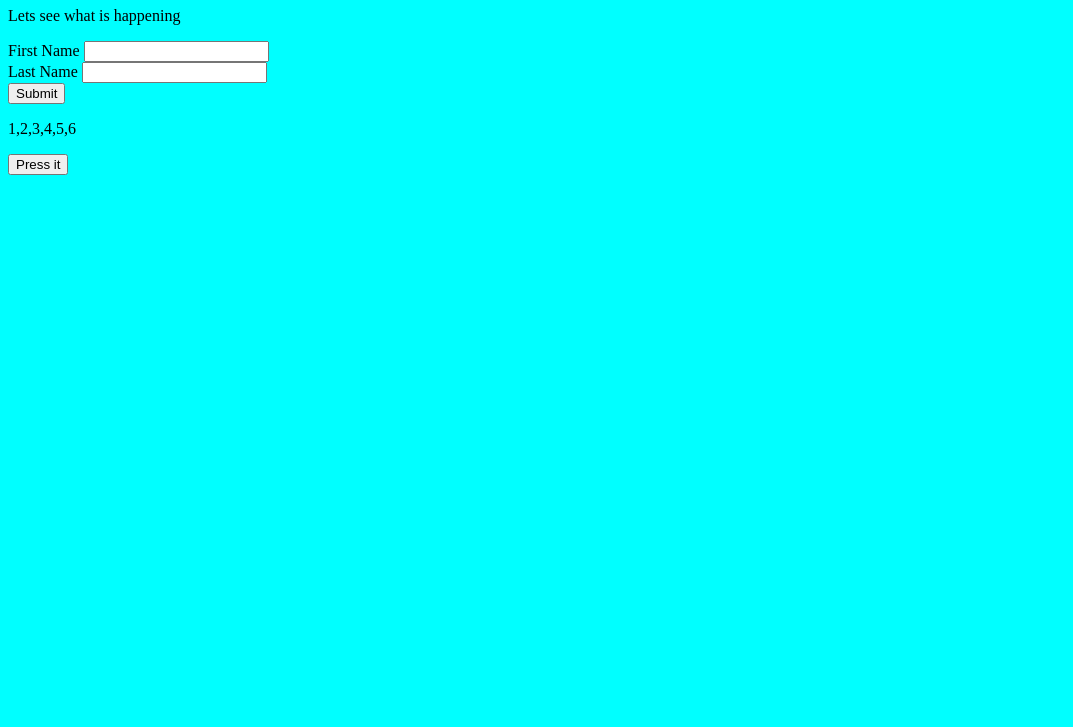
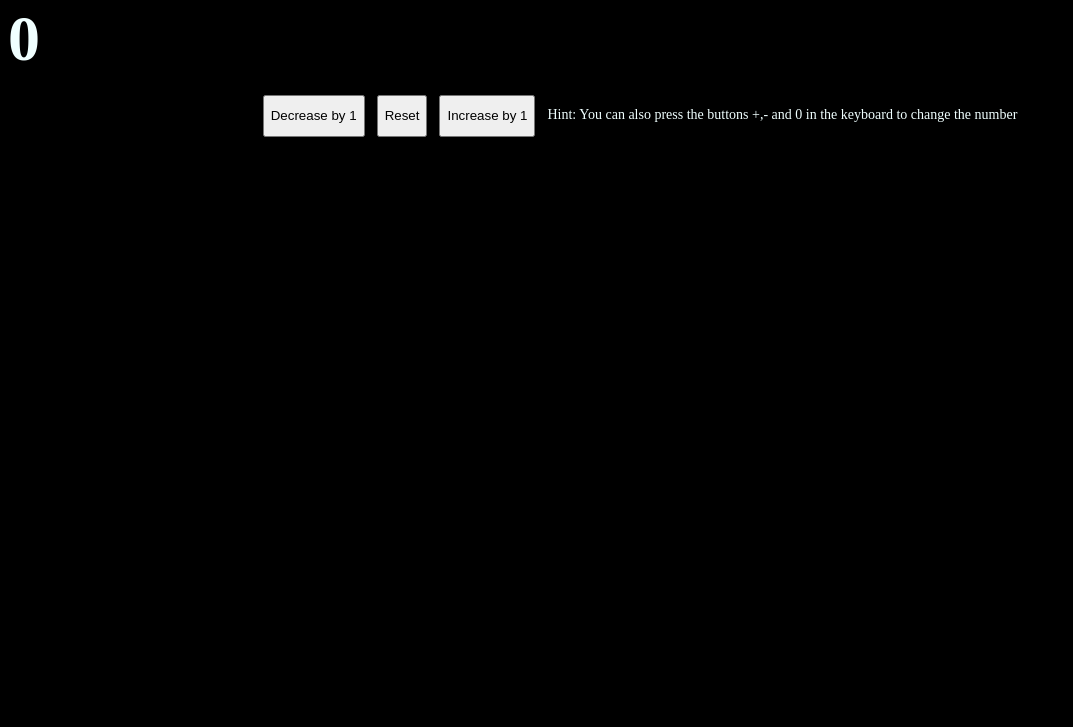
Before and after one commit to Alex2305831/Alex2305831, a plain HTML site: page index.html in a window 1280 px wide. Shown: the part 73-800 px from the top of the page, without its empty margins (0-1073 px from the left). Drawn offline with Linux system fonts and the light colour scheme.

Commit message:
Add files via upload

```diff
--- a/index.html
+++ b/index.html
@@ -1,22 +1,55 @@
 <!DOCTYPE html>
-<html>
-<body style="background-color: aqua;">
-<h1>My first program</h1>
-<p>Lets see what is happening</p>
-<form action="/http://127.0.0.1:5500/index.html">
-<label for fname="Fname">First Name</label>
-<input type="text"id="Fname"name="Fname"><br>
-<label for lname="Lname">Last Name</label>
-<input type="text"id="Lname"name="Lname"><br>
-<input type="Submit" value="Submit"><br>
-</form>
-<p id="demo"></p>
+<html lang="en">
+<head>
+    <meta charset="UTF-8">
+    <meta name="viewport" content="width=device-width, initial-scale=1.0">
+    <title>Increase and Decrease Button</title>
+<style>
+h1{
+    color:azure;
+}
+p{
+    color:azure;
+}
+.value { font-size: 4rem; font-weight: 700; line-height:1; margin: 16px 0 24px; color:azure; }
+.buttons { display:flex; gap:12px; justify-content:center; flex-wrap:wrap; color:beige; }
+.hint { margin-top:12px; color: var(--muted); font-size: .875rem; color:azure; }
+</style>
+</head>
+<body style="background-color: rgb(0, 0, 0);">
+<h1 id="title">Counter:</h1>
+<div id="value" class="value" aria-live="polite">0</div>
+<div class="buttons">
+<button id="decrease" aria-label="Decrease by 1">Decrease by 1</button>
+<button id="reset" aria-label="Reset">Reset</button>
+<button id="increase" aria-label="Increase by 1">Increase by 1</button>
+<p class="hint">Hint: You can also press the buttons +,- and 0 in the keyboard to change the number</p>
+</div>
 <script>
-let x=6;
-let array=[1,2,3,4,5]
-array.push(x)
-document.getElementById("demo").innerHTML=array;
+let count=0;
+const value=document.getElementById("value");
+const increase=document.getElementById("increase");
+const reset=document.getElementById("reset");
+const decrease=document.getElementById("decrease");
+
+function render() {
+    value.textContent=count;
+}
+increase.addEventListener("click",()=>{
+    count+=1; render();
+});
+reset.addEventListener("click",()=>{
+    count=0; render();
+})
+decrease.addEventListener("click",()=>{
+    count-=1; render();
+})
+document.addEventListener("keydown",(e)=>{
+    if(e.key==="+"){count+=1;render();}
+    else if(e.key==="-"){count-=1;render();}
+    else if(e.key==="0"){count=0;render();}
+})
+render();
 </script>
-<button type="button" onclick="document.write(Math.floor(Math.random()*6)+1)">Press it</button>
 </body>
 </html>
```
